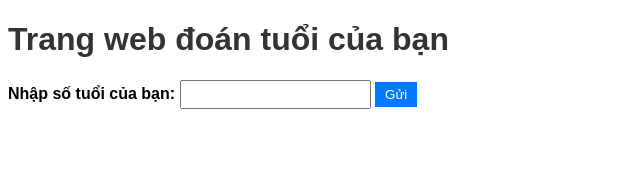
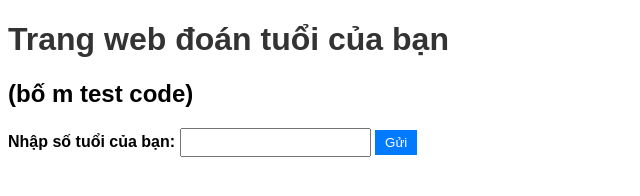
Before and after one commit to Geawn/Geawn1, a plain HTML site: page index.html in a window 1280 px wide. Shown: the whole page, without its empty margins (0-640 px from the left). Drawn offline with Linux system fonts and the light colour scheme.

Commit message:
Update index.html

```diff
--- a/index.html
+++ b/index.html
@@ -6,7 +6,7 @@
 </head>
 <body>
   <h1>Trang web đoán tuổi của bạn</h1>
-
+  <h2>(bố m test code)</h2>
   <form>
     <label for="numberInput">Nhập số tuổi của bạn:</label>
     <input type="text" id="numberInput">
```
